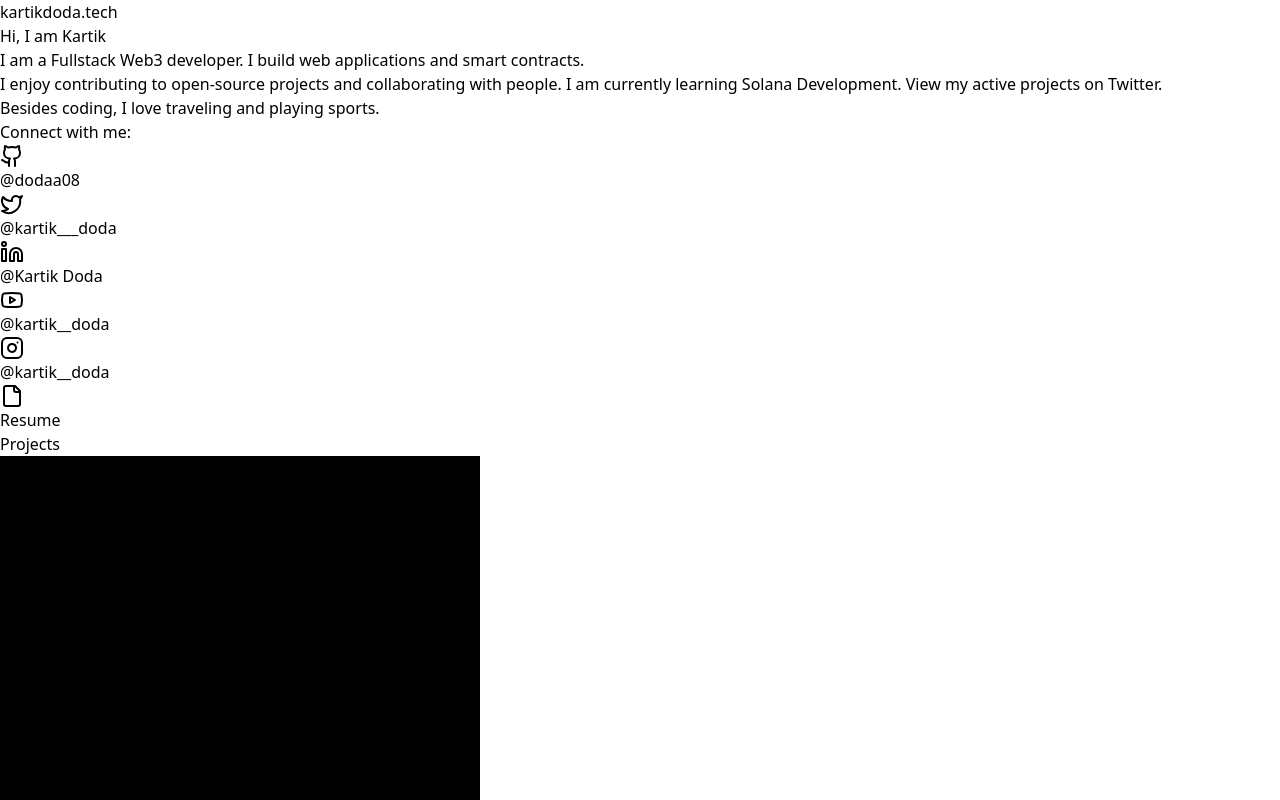
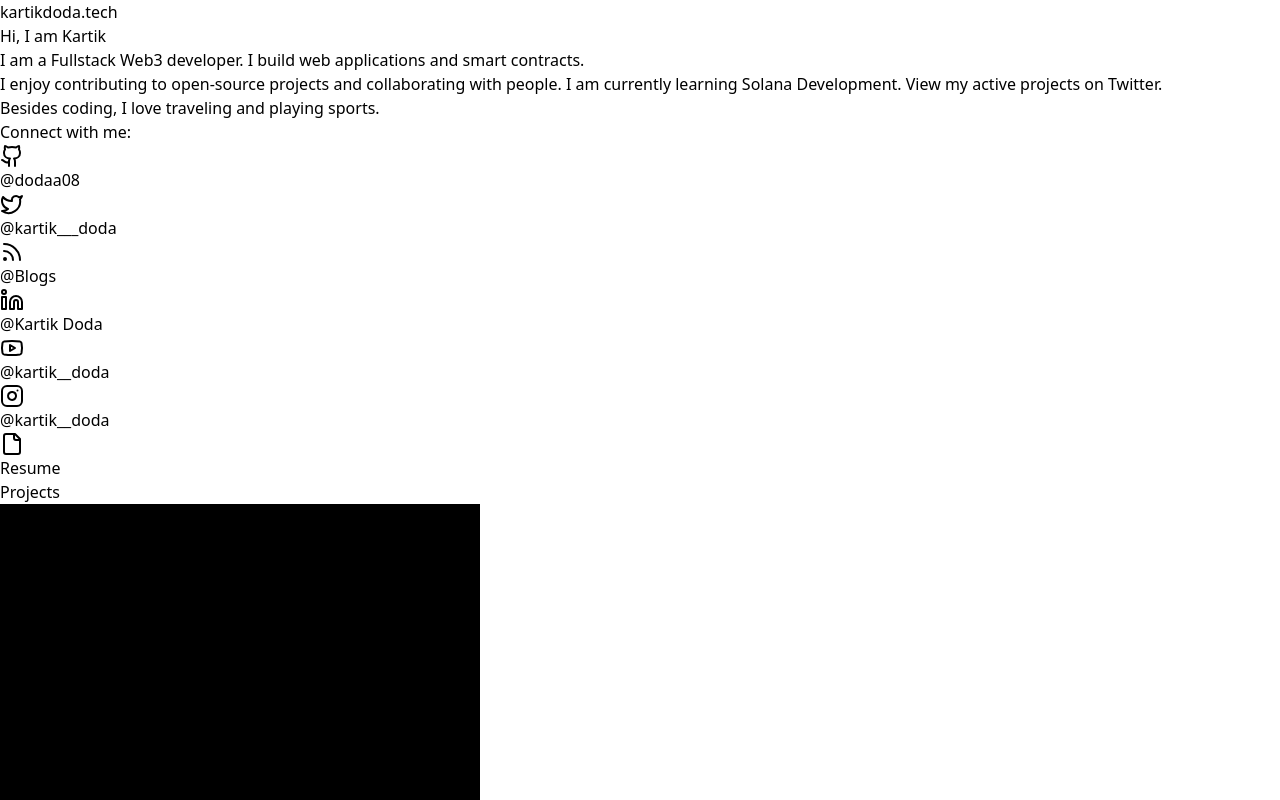
Before and after one commit to dodaa08/Next-Portfolio, a Next.js app: page / in a window 1280 px wide. Shown: the top 800 px of the page. Built offline with nearby package versions, Linux system fonts and the light colour scheme; no server answers.

Commit message:
added a resume

```diff
--- a/src/components/Landing.jsx
+++ b/src/components/Landing.jsx
@@ -9,7 +9,10 @@ import {
   Youtube,
   Instagram,
   File,
+  Rss
 } from "lucide-react";
+
+
 
 function Landing() {
   return (
@@ -17,7 +20,7 @@ function Landing() {
       <div className="container mx-auto px-6 sm:px-10 lg:px-20">
         {/* Intro Section */}
         <div className="flex flex-col items-center text-center gap-6">
-          <h1 className="text-3xl sm:text-4xl font-bold">
+          <h1 className="text-xl sm:text-4xl font-bold">
             Hi, I am Kartik
           </h1>
           <p className="text-lg sm:text-xl max-w-3xl">
@@ -57,6 +60,14 @@ function Landing() {
               <span>@kartik___doda</span>
             </Link>
             <Link
+              href="https://panoptic08.hashnode.dev/?source=top_nav_blog_home"
+              className="flex items-center gap-3  "
+              target="_blank"
+              >
+              <Rss />
+              <span>@Blogs</span>
+            </Link>
+            <Link
               href="https://www.linkedin.com/in/kartikd4152g/"
               className="flex items-center gap-3 "
               >
@@ -77,8 +88,9 @@ function Landing() {
               <Instagram />
               <span>@kartik__doda</span>
             </Link>
+
             <Link
-              href="#"
+              href="https://drive.google.com/file/d/1vEpjBriQgoAOqBOVuCIiki896NGAZORt/view?usp=drive_link"
               className="flex items-center gap-3  "
               >
               <File />
--- a/src/components/header.jsx
+++ b/src/components/header.jsx
@@ -4,7 +4,7 @@ const Header = () => {
       <div className="">
         <div className="flex justify-around items-center p-10">
           <div className="py-5">
-            <h1 className="text-3xl font-sans">kartikdoda.tech</h1>
+            <h1 className="text-2xl font-sans">kartikdoda.tech</h1>
           </div>
           <div className="flex justify-evenly gap-10">
 
```
